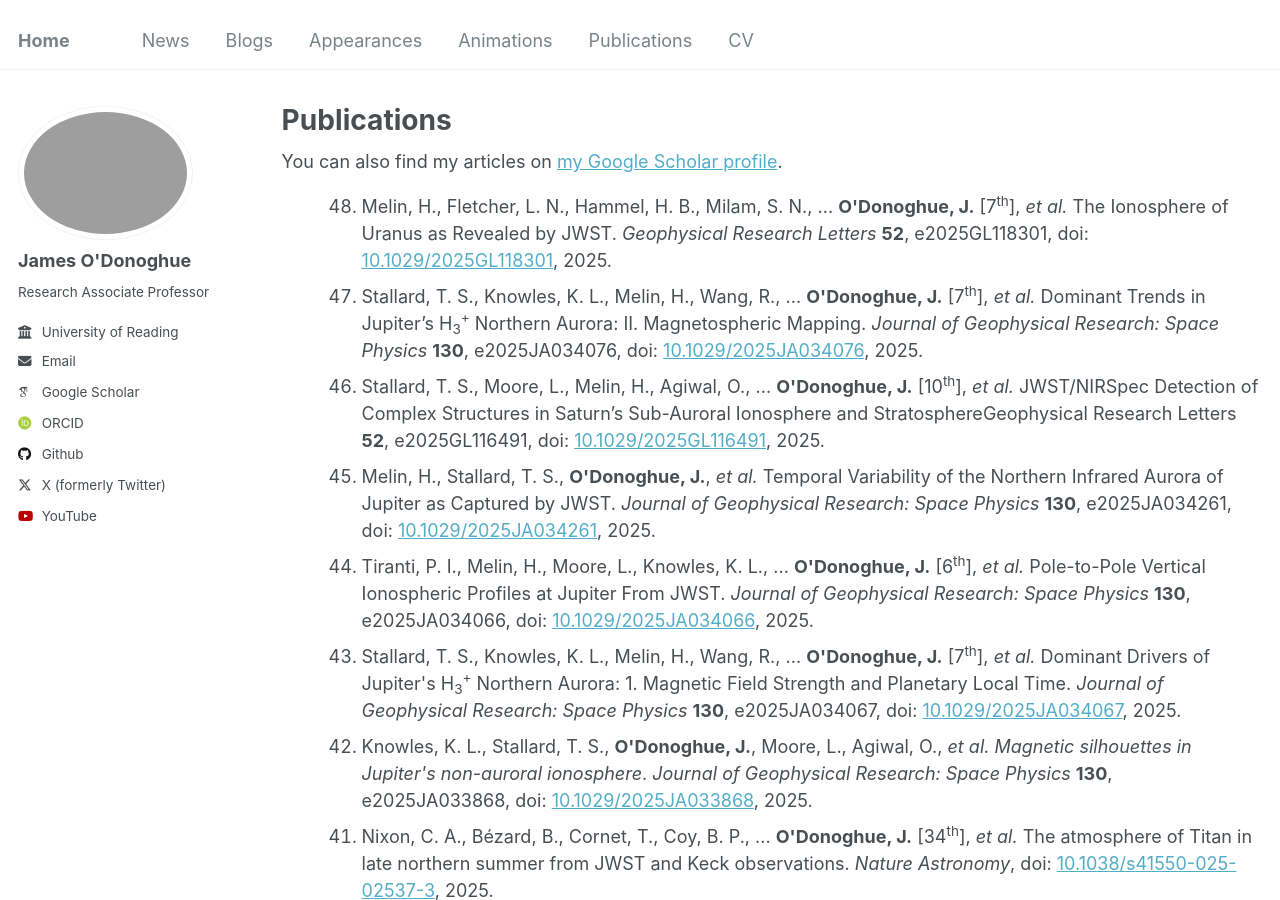
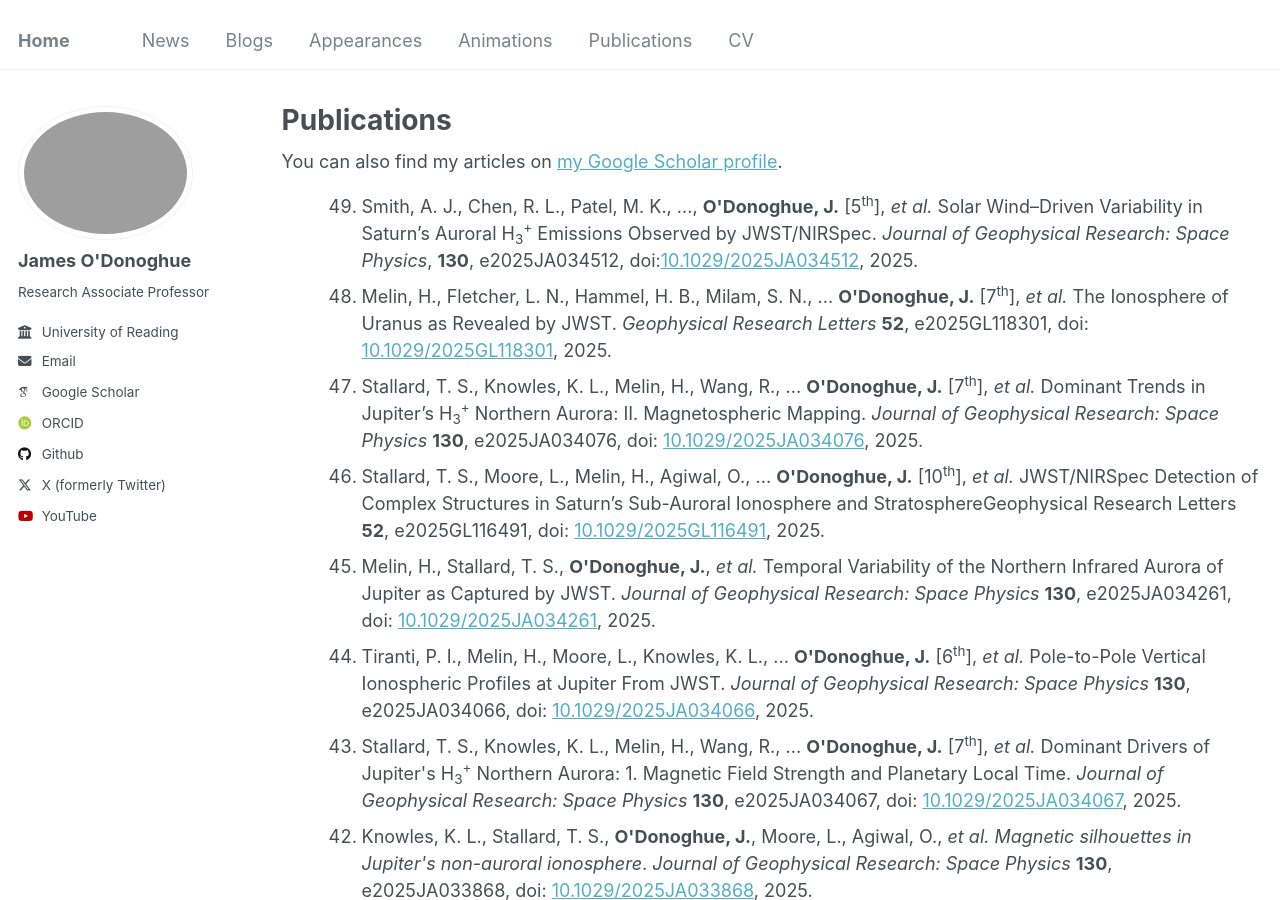
Before and after one commit to odonoghuespace/odonoghuespace.github.io, a Jekyll site: the page built from _pages/publications.html, in a window 1280 px wide and 900 px high. Built offline with Jekyll 4.4.1, drawn with Linux system fonts in a browser that asks for light colours; some web fonts are replaced.

Commit message:
Add new publications to the list

```diff
--- a/_pages/publications.html
+++ b/_pages/publications.html
@@ -15,6 +15,9 @@ author_profile: true
 
 <ol reversed>
   <ol reversed>
+
+  <li>Smith, A. J., Chen, R. L., Patel, M. K., ..., <b>O'Donoghue, J.</b> [5<sup>th</sup>], <i>et al.</i> Solar Wind–Driven Variability in Saturn’s Auroral H<sub>3</sub><sup>+</sup> Emissions Observed by JWST/NIRSpec. <i>Journal of Geophysical Research: Space Physics</i>, <b>130</b>, e2025JA034512, doi:<a href="https://doi.org/10.1029/2025JA034512">10.1029/2025JA034512</a>, 2025.</li>
+
   <li>Melin, H., Fletcher, L. N., Hammel, H. B., Milam, S. N., ... <strong>O'Donoghue, J.</strong> [7<sup>th</sup>], <em>et al.</em> The Ionosphere of Uranus as Revealed by JWST. <em>Geophysical Research Letters</em> <strong>52</strong>, e2025GL118301, doi: <a href="https://doi.org/10.1029/2025GL118301">10.1029/2025GL118301</a>, 2025.</li>
 
   <li>Stallard, T. S., Knowles, K. L., Melin, H., Wang, R., ... <strong>O'Donoghue, J.</strong> [7<sup>th</sup>], <em>et al.</em> Dominant Trends in Jupiter’s H<sub>3</sub><sup>+</sup> Northern Aurora: II. Magnetospheric Mapping. <em>Journal of Geophysical Research: Space Physics</em> <strong>130</strong>, e2025JA034076, doi: <a href="https://doi.org/10.1029/2025JA034076">10.1029/2025JA034076</a>, 2025.</li>
```
